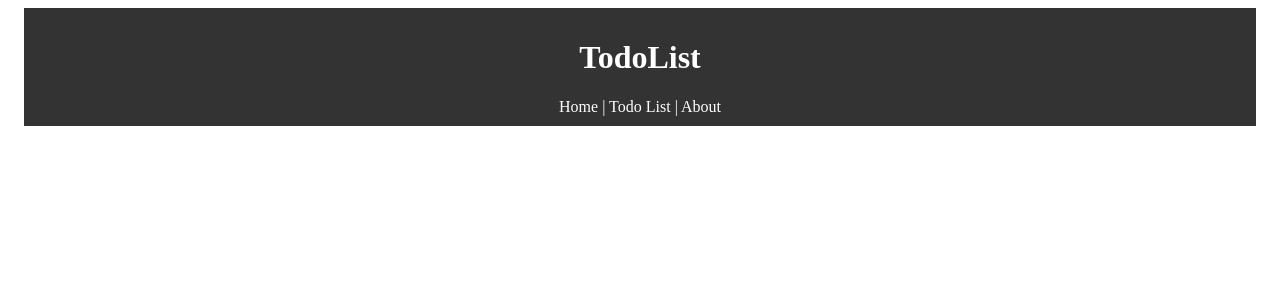
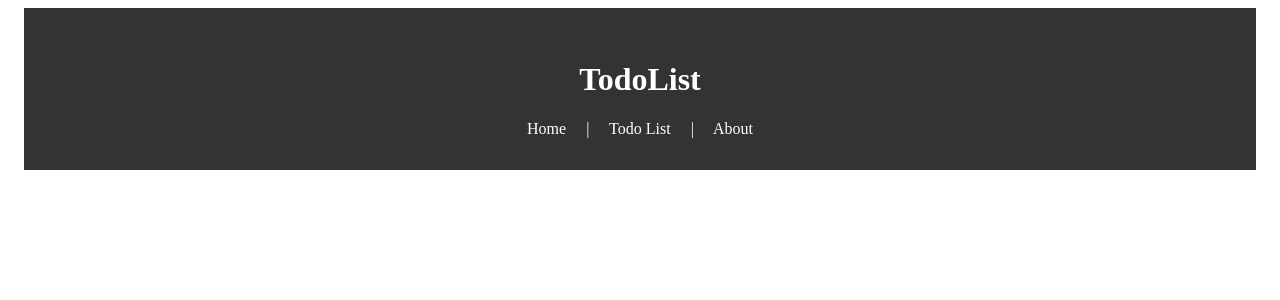
Before and after one commit to TimLucca/todolist, a React (Create React App) app: page / in a window 1280 px wide. Shown: the top 300 px of the page. Built offline with nearby package versions, Linux system fonts and the light colour scheme.

Commit message:
changed margins for header

```diff
--- a/src/components/layout/Header.js
+++ b/src/components/layout/Header.js
@@ -16,10 +16,11 @@ const headerStyle = {
   background: '#333',
   color: '#fff',
   textAlign: 'center',
-  padding: '10px'
+  padding: '2rem',
 }
 
 const linkStyle = {
   color: '#fff',
-  textDecoration: 'none'
+  textDecoration: 'none',
+  padding: '1rem'
 }
```
